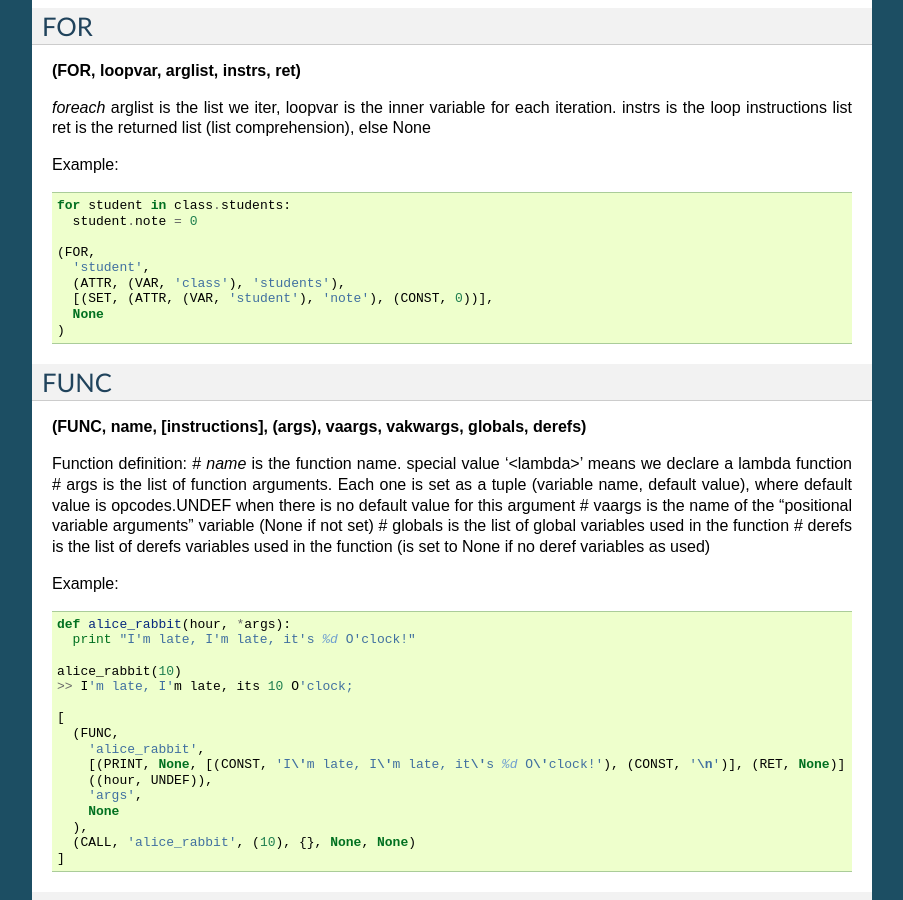
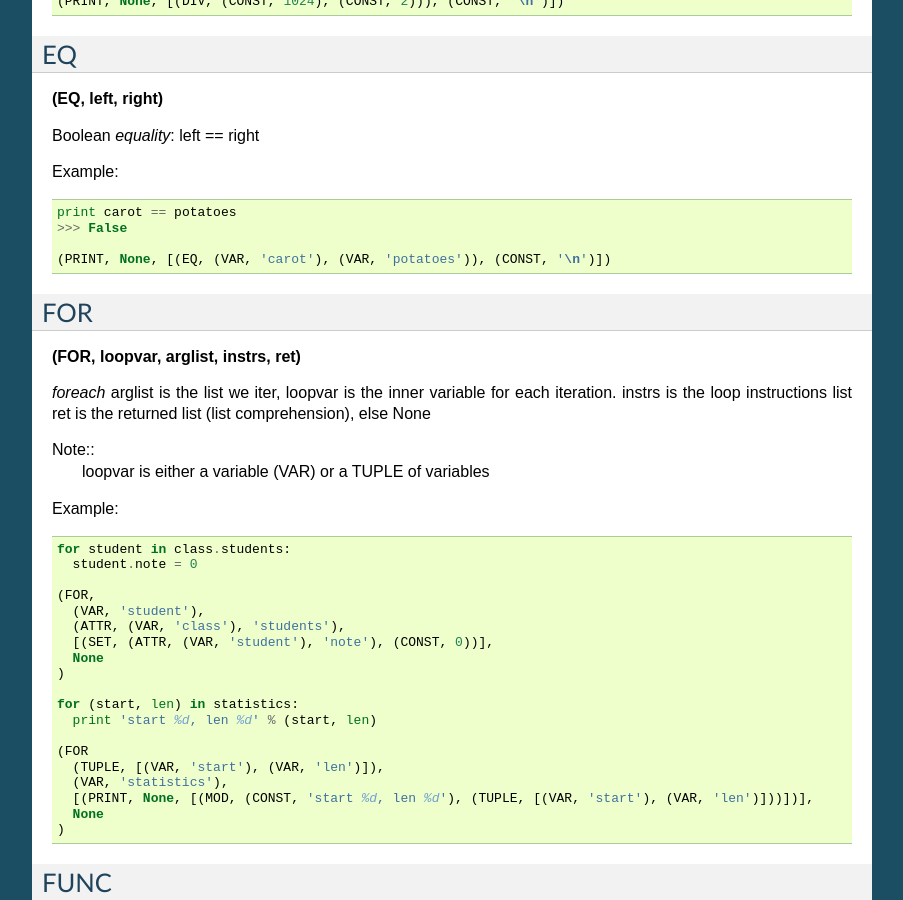
Before and after one commit to gbour/Reblok, a Sphinx documentation site: the page built from doc/sources/ast.rst, in a window 1280 px wide and 900 px high, scrolled down 3102 px. Shown: the whole window, without its empty margins (198-1101 px from the left). Built offline with Sphinx 7.4.7, drawn with Linux system fonts in a browser that asks for light colours; some of the changed text lies outside the part shown.

Commit message:
[doc] complete documentation with new opcodes/paths 	SET + AT    (python STORE_ATTR opcode) 	SET + TUPLE (python UNPACK_SEQUENCE) 	FOR + TUPLE (python UNPACK_SEQUENCE) 	DEL         (python DELETE_LOCAL/DELETE_GLOBAL) [test] reblok:: unitest for SET opcode [fix] reblok:: fix STORE_SUBSCR handler (store value is in TOS)
git-svn-id: http://devedge.bour.cc/svn/reblok/trunk@248 ff29af12-de15-47db-b328-d843b730dfdc

```diff
--- a/doc/sources/ast.rst
+++ b/doc/sources/ast.rst
@@ -125,6 +125,21 @@ Example::
     (SET, (VAR, 'countries'), (CONST, ('France', 'Spain', 'Belgium')))
   ]
 
+DEL
+...
+**(DEL, (VAR, 'foo'))**
+
+Delete a variable
+
+Example::
+  foo = 'bar'
+  del foo
+
+  [
+    (SET, (VAR, 'foo'), (CONST, 'bar')),
+    (DEL, (VAR, 'foo'))
+  ]
+
 DICT
 ....
 **(DICT, [initvals])**
@@ -172,15 +187,29 @@ arglist is the list we iter, loopvar is the inner variable for each iteration.
 instrs is the loop instructions list
 ret is the returned list (list comprehension), else None
 
+Note::
+  loopvar is either a variable (VAR) or a TUPLE of variables
+
+
 Example::
 
   for student in class.students:
     student.note = 0
 
   (FOR,
-    'student',
+    (VAR, 'student'),
     (ATTR, (VAR, 'class'), 'students'),
     [(SET, (ATTR, (VAR, 'student'), 'note'), (CONST, 0))],
+    None
+  )
+
+  for (start, len) in statistics:
+    print 'start %d, len %d' % (start, len)
+
+  (FOR
+    (TUPLE, [(VAR, 'start'), (VAR, 'len')]),
+    (VAR, 'statistics'),
+    [(PRINT, None, [(MOD, (CONST, 'start %d, len %d'), (TUPLE, [(VAR, 'start'), (VAR, 'len')]))])],
     None
   )
 
@@ -522,9 +551,15 @@ Variable affectation
 
 Example::
 
-  popcorn = 472
+  popcorn   = 472
+  depth[10] = 3.14
+  (name, age) = ('doe', 21)
 
-  (SET, (VAR, 'popcorn'), (CONST, 472))
+  [
+    (SET, (VAR, 'popcorn'), (CONST, 472)),
+    (SET, (AT, (VAR, 'depth'), (CONST, 10)), (CONST, 3.14)),
+    (SET, (TUPLE, [(VAR, 'name'), (VAR, 'age')]), (TUPLE, [(CONST, 'doe'), (CONST, 21)]))
+  ]
 
 SLICE
 ...
```
Also changed, not shown: 2 other files.
